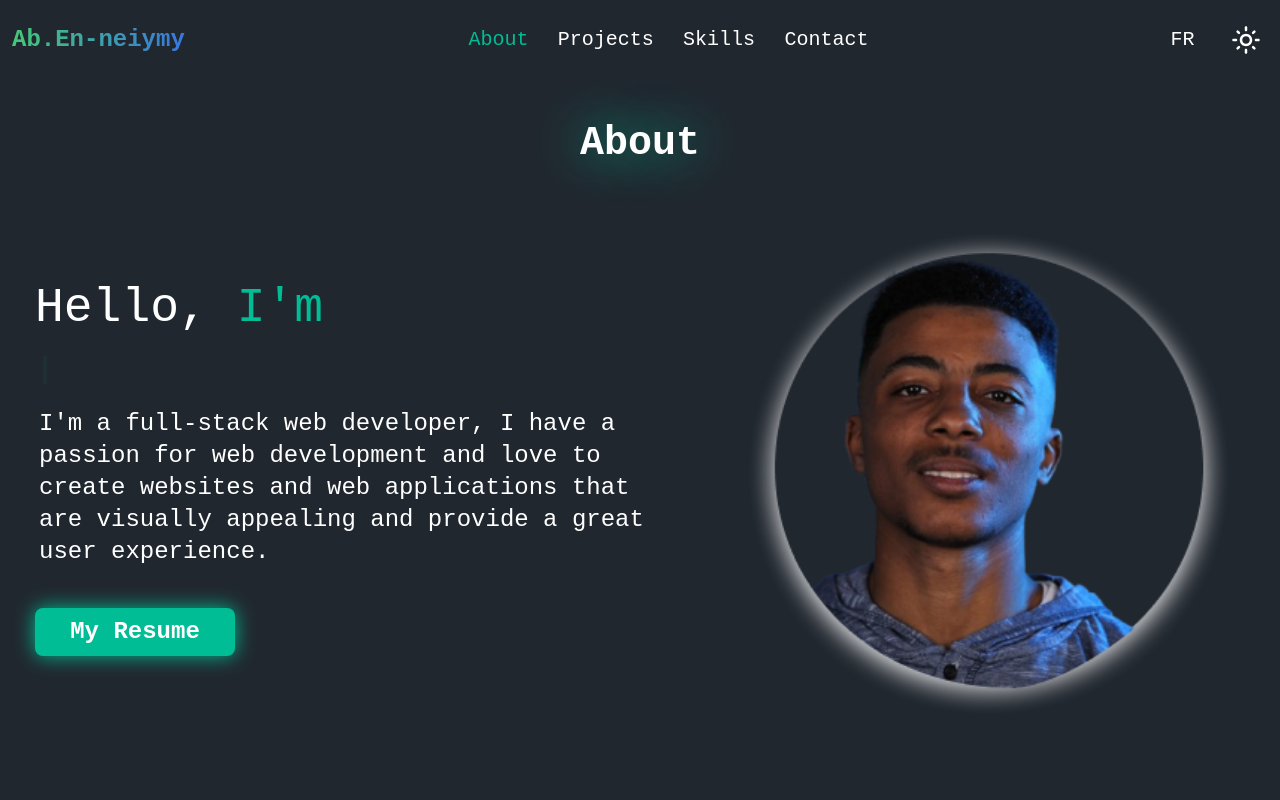
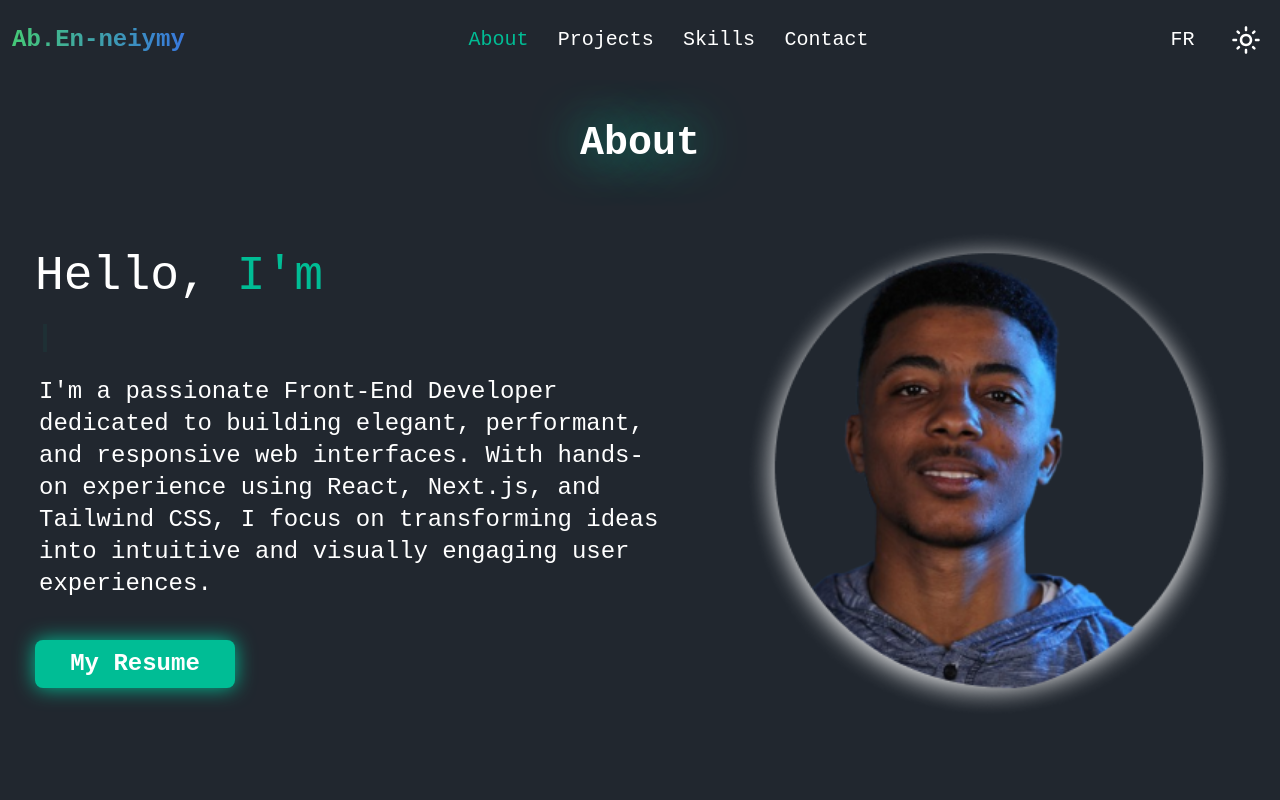
Before and after one commit to Abdlatif-20/Portfolio, a Next.js app: page / in a window 1280 px wide. Shown: the top 800 px of the page. Built offline with nearby package versions, Linux system fonts and the light colour scheme; a web font is replaced by a local one.

Commit message:
replace the about section

```diff
--- a/components/About.tsx
+++ b/components/About.tsx
@@ -12,7 +12,7 @@ const About = () => {
     new Typewriter('#text_name', {
       strings: [
         "Abdellatyf En-neiymy",
-        t("Full Stack Developer"),
+        t("Front End Developer"),
       ],
       autoStart: true,
       loop: true,
@@ -34,7 +34,7 @@ const About = () => {
           </h1>
           <p className="text-xl xl:text-3xl my-5 w-full text-[#00BD95] font-bold" id="text_name"></p>
           <p className="text-lg lg:text-xl xl:text-2xl mx-1 sm:min-w-[300px] max-w-[700px]">
-            {t("I'm a full-stack web developer, I have a passion for web development and love to create websites and web applications that are visually appealing and provide a great user experience.")}
+            {t("I'm a passionate Front-End Developer dedicated to building elegant, performant, and responsive web interfaces. With hands-on experience using React, Next.js, and Tailwind CSS, I focus on transforming ideas into intuitive and visually engaging user experiences.")}
           </p>
           <div className="flex w-[270px] sm:w-[200px] items-center justify-center">
             <button className="bg-[#00BD95] w-full py-2 mt-10 rounded-lg shadow-btnShadow
--- a/public/locales/fr/fr.json
+++ b/public/locales/fr/fr.json
@@ -5,7 +5,7 @@
     "Contact":"Contact",
     "Hello":"Bonjour",
     "I'm":"Je suis",
-    "I'm a full-stack web developer, I have a passion for web development and love to create websites and web applications that are visually appealing and provide a great user experience.":"Je suis un développeur web full-stack, j'ai une passion pour le développement web et j'aime créer des sites web et des applications web qui sont visuellement attrayants et offrent une excellente expérience utilisateur.",
+    "I'm a passionate Front-End Developer dedicated to building elegant, performant, and responsive web interfaces. With hands-on experience using React, Next.js, and Tailwind CSS, I focus on transforming ideas into intuitive and visually engaging user experiences.":"Je suis un développeur front-end passionné, dédié à la création d’interfaces web élégantes, performantes et réactives. Fort d’une expérience pratique avec React, Next.js et Tailwind CSS, je m’efforce de transformer les idées en expériences utilisateur intuitives et visuellement attrayantes.",
     "My Resume":"Mon CV",
     "Web Server":"Serveur Web",
     "A lightweight HTTP server built from scratch, focused on handling requests and responses efficiently, simulating real-world web server behavior.":"Un serveur HTTP léger construit à partir de zéro, axé sur la gestion efficace des requêtes et des réponses, simulant le comportement d'un serveur web réel.",
```
